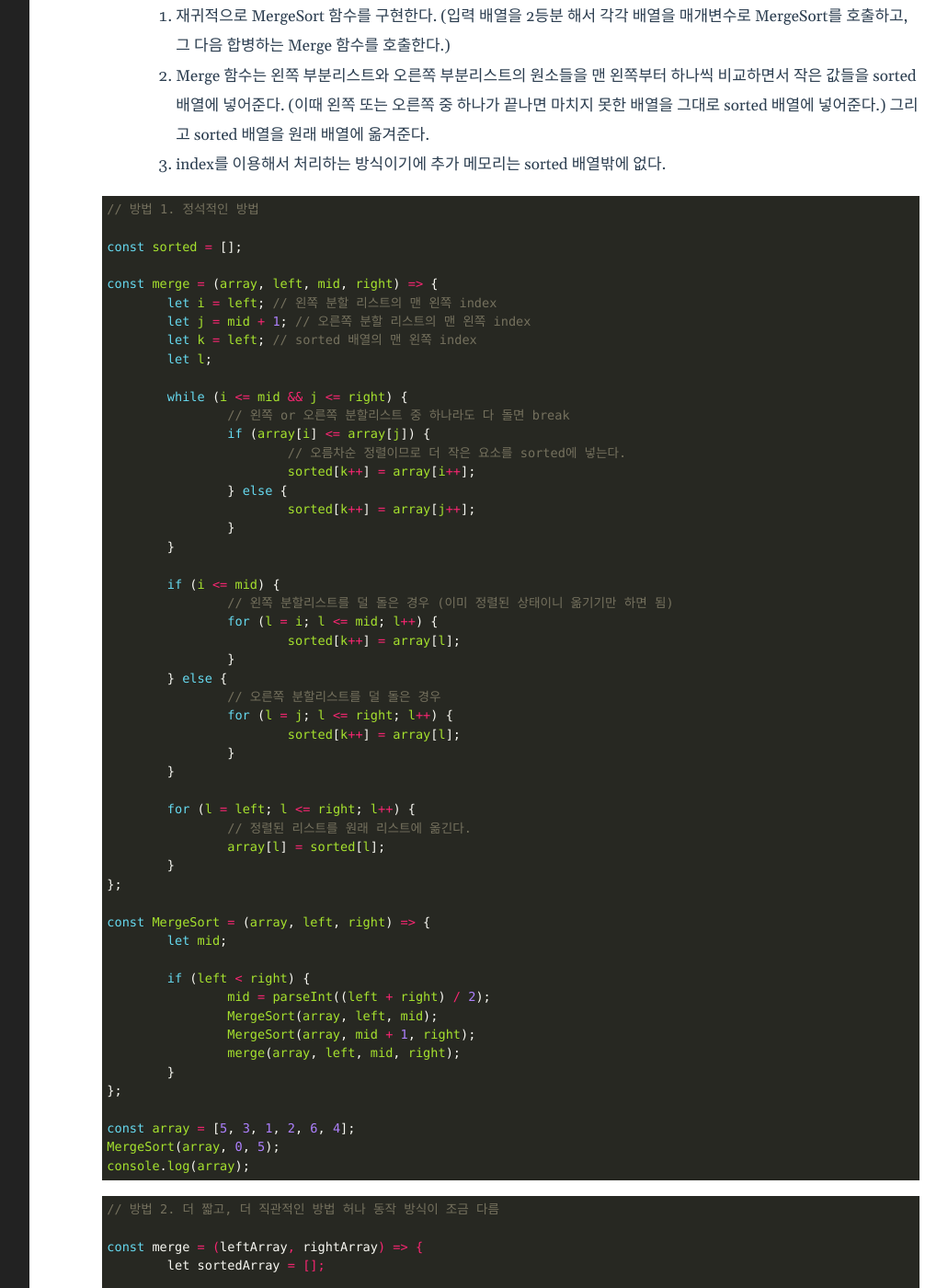
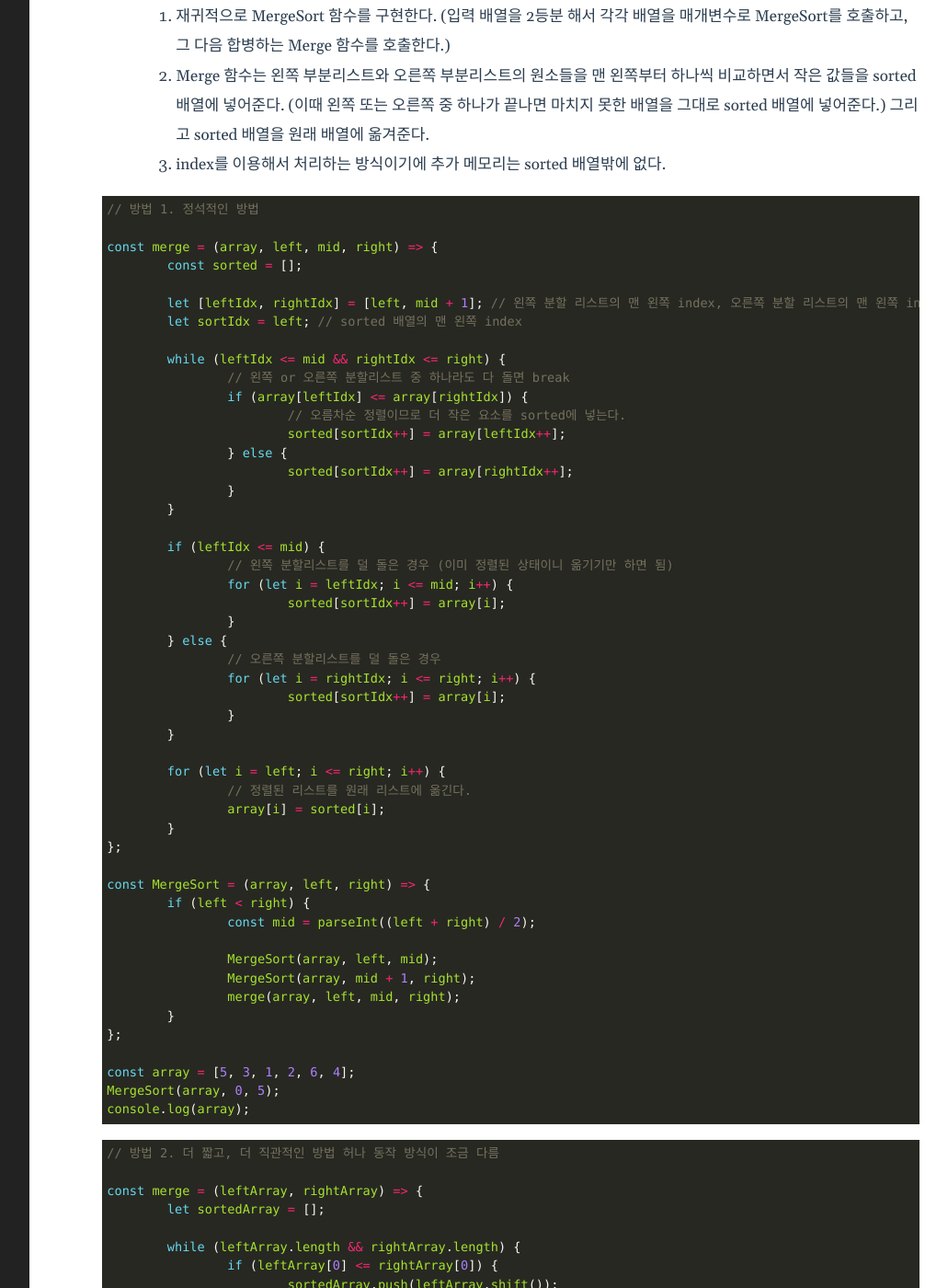
Before and after one commit to qkrrlgh519/qkrrlgh519.github.io, a Jekyll site: the page built from _posts/2021-01-19-Algorithm-Sort-Merge.markdown, in a window 1280 px wide and 1400 px high, scrolled down 2229 px. Shown: the whole window at 92% size, without its empty margins (201-1232 px from the left). Built offline with Jekyll 4.4.1, drawn with Linux system fonts in a browser that asks for light colours.

Commit message:
fix: 합병 정렬 알고리즘 소스코드 수정

````diff
--- a/_posts/2021-01-19-Algorithm-Sort-Merge.markdown
+++ b/_posts/2021-01-19-Algorithm-Sort-Merge.markdown
@@ -42,50 +42,47 @@ categories: Algorithm(Sort)
   2. Merge 함수는 왼쪽 부분리스트와 오른쪽 부분리스트의 원소들을 맨 왼쪽부터 하나씩 비교하면서 작은 값들을 sorted 배열에 넣어준다. (이때 왼쪽 또는 오른쪽 중 하나가 끝나면 마치지 못한 배열을 그대로 sorted 배열에 넣어준다.) 그리고 sorted 배열을 원래 배열에 옮겨준다.
   3. index를 이용해서 처리하는 방식이기에 추가 메모리는 sorted 배열밖에 없다.
 
-```jsx
+```javascript
 // 방법 1. 정석적인 방법
 
-const sorted = [];
+const merge = (array, left, mid, right) => {
+	const sorted = [];
 
-const merge = (array, left, mid, right) => {
-	let i = left; // 왼쪽 분할 리스트의 맨 왼쪽 index
-	let j = mid + 1; // 오른쪽 분할 리스트의 맨 왼쪽 index
-	let k = left; // sorted 배열의 맨 왼쪽 index
-	let l;
+	let [leftIdx, rightIdx] = [left, mid + 1]; // 왼쪽 분할 리스트의 맨 왼쪽 index, 오른쪽 분할 리스트의 맨 왼쪽 index
+	let sortIdx = left; // sorted 배열의 맨 왼쪽 index
 
-	while (i <= mid && j <= right) {
+	while (leftIdx <= mid && rightIdx <= right) {
 		// 왼쪽 or 오른쪽 분할리스트 중 하나라도 다 돌면 break
-		if (array[i] <= array[j]) {
+		if (array[leftIdx] <= array[rightIdx]) {
 			// 오름차순 정렬이므로 더 작은 요소를 sorted에 넣는다.
-			sorted[k++] = array[i++];
+			sorted[sortIdx++] = array[leftIdx++];
 		} else {
-			sorted[k++] = array[j++];
+			sorted[sortIdx++] = array[rightIdx++];
 		}
 	}
 
-	if (i <= mid) {
+	if (leftIdx <= mid) {
 		// 왼쪽 분할리스트를 덜 돌은 경우 (이미 정렬된 상태이니 옮기기만 하면 됨)
-		for (l = i; l <= mid; l++) {
-			sorted[k++] = array[l];
+		for (let i = leftIdx; i <= mid; i++) {
+			sorted[sortIdx++] = array[i];
 		}
 	} else {
 		// 오른쪽 분할리스트를 덜 돌은 경우
-		for (l = j; l <= right; l++) {
-			sorted[k++] = array[l];
+		for (let i = rightIdx; i <= right; i++) {
+			sorted[sortIdx++] = array[i];
 		}
 	}
 
-	for (l = left; l <= right; l++) {
+	for (let i = left; i <= right; i++) {
 		// 정렬된 리스트를 원래 리스트에 옮긴다.
-		array[l] = sorted[l];
+		array[i] = sorted[i];
 	}
 };
 
 const MergeSort = (array, left, right) => {
-	let mid;
+	if (left < right) {
+		const mid = parseInt((left + right) / 2);
 
-	if (left < right) {
-		mid = parseInt((left + right) / 2);
 		MergeSort(array, left, mid);
 		MergeSort(array, mid + 1, right);
 		merge(array, left, mid, right);
@@ -97,7 +94,7 @@ MergeSort(array, 0, 5);
 console.log(array);
 ```
 
-```java
+```javascript
 // 방법 2. 더 짧고, 더 직관적인 방법 허나 동작 방식이 조금 다름
 
 const merge = (leftArray, rightArray) => {
````
